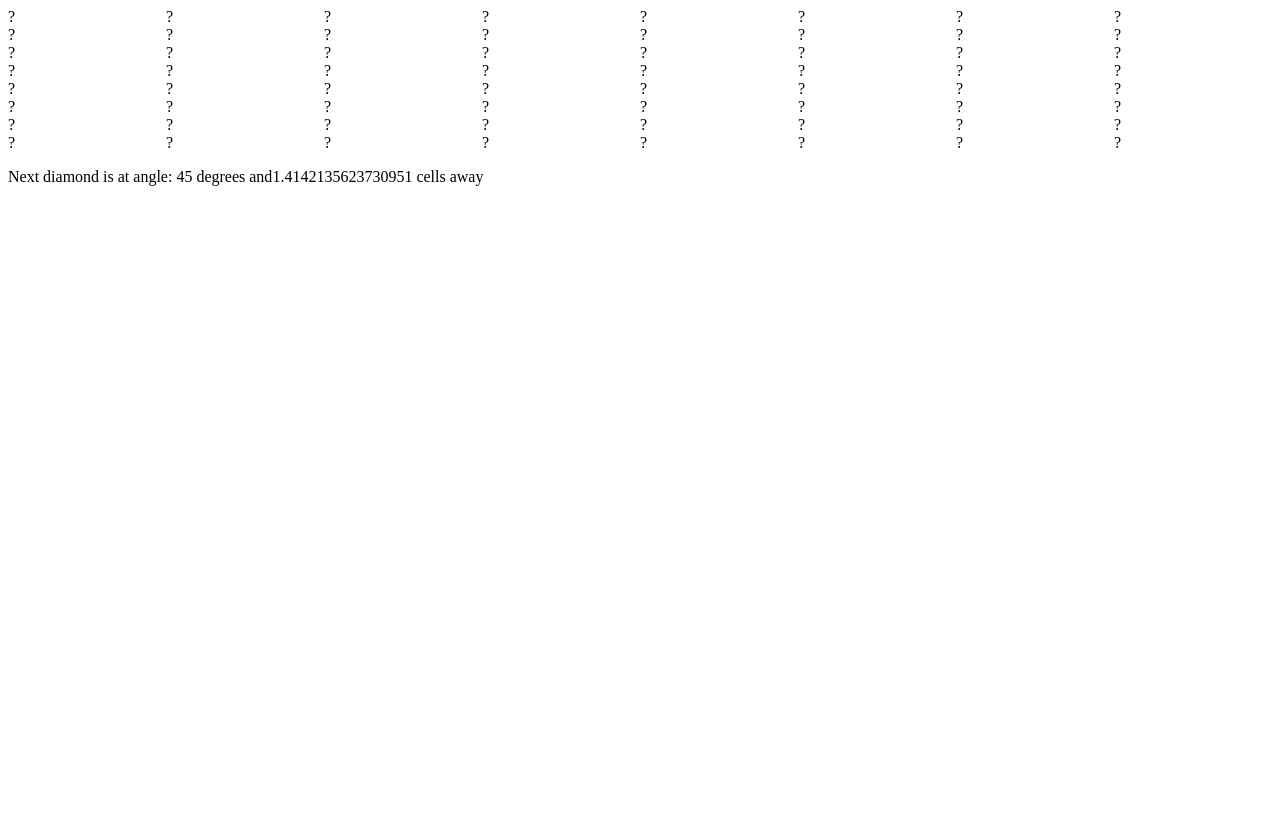
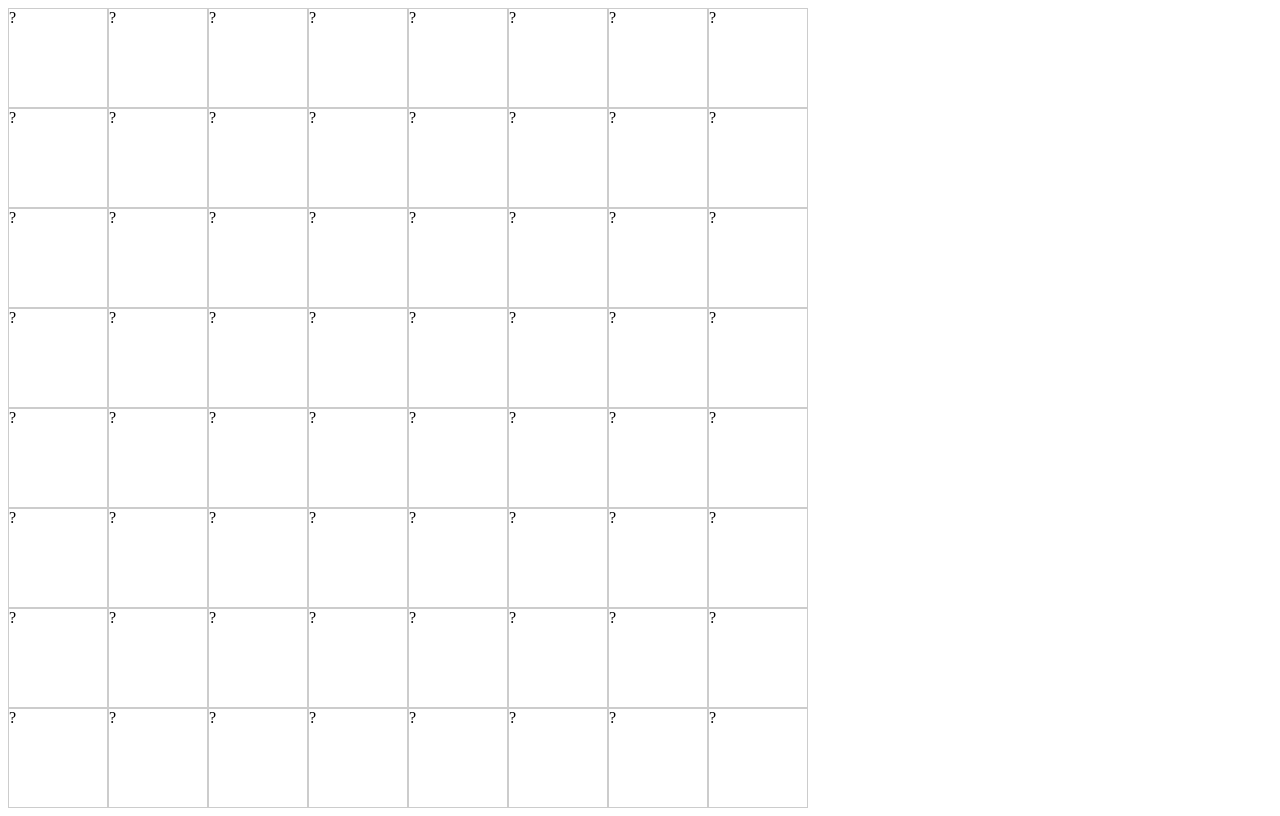
Before and after one commit to mtsandeep/diamond-sweeper, a React app: page / in a window 1280 px wide. Built offline with nearby package versions, Linux system fonts and the light colour scheme; the HTML template or start-up script is replaced by a standard one.

Commit message:
basic styles. dont show arrow when its a diamond, ignore already shown diamonds

```diff
--- /dev/null
+++ b/src/components/Arrow/index.jsx
@@ -0,0 +1,34 @@
+import React from 'react';
+import PropTypes from 'prop-types';
+import './style.scss';
+
+const Arrow = (props) => {
+  const transform = `rotate(${props.angle}deg`;
+  const arrowSvg = `<svg width="18px" height="17px" viewBox="0 0 18 17" version="1.1"
+    xmlns="http://www.w3.org/2000/svg"
+    xmlns:xlink="http://www.w3.org/1999/xlink"
+  >
+    <g id="prev" transform="translate(8.500000, 8.500000) scale(-1, 1) translate(-8.500000, -8.500000)">
+      <polygon class="arrow" points="16.3746667 8.33860465 7.76133333 15.3067621 6.904 14.3175671 14.2906667 8.34246869 6.908 2.42790698 7.76 1.43613596" />
+      <polygon class="arrow-fixed" points="16.3746667 8.33860465 7.76133333 15.3067621 6.904 14.3175671 14.2906667 8.34246869 6.908 2.42790698 7.76 1.43613596" />
+    </g>
+  </svg>`;
+  return (
+    <div
+      className="arrows"
+      style={{ transform }}
+      /* eslint-disable react/no-danger */
+      dangerouslySetInnerHTML={{ __html: arrowSvg }}
+    />
+  );
+};
+
+Arrow.defaultProps = {
+  angle: 0,
+};
+
+Arrow.propTypes = {
+  angle: PropTypes.number,
+};
+
+export default Arrow;
--- /dev/null
+++ b/src/components/Arrow/style.scss
@@ -0,0 +1,32 @@
+$ease: linear;
+
+.arrows {
+  width: 100%;
+  display: inline-block;
+  svg {
+    width: 100%;
+    height: auto;
+    margin: 0;
+    cursor: pointer;
+    overflow: visible;
+    polygon {
+      transition: all 1s $ease;
+      fill: #FF4136;
+    }
+
+    .arrow {
+      animation: arrow-anim 1s $ease infinite;
+    }
+  }
+}
+
+@keyframes arrow-anim {
+	0% {
+		opacity: 1;
+		transform: translateX(0);
+	}
+	100% {
+		transform: translateX(1rem);
+		opacity: 0;
+	}
+}
--- a/src/components/Cell/index.jsx
+++ b/src/components/Cell/index.jsx
@@ -1,5 +1,6 @@
 import React, { Component } from 'react';
 import PropTypes from 'prop-types';
+import './style.scss';
 
 class Cell extends Component {
   handleClick = () => {
@@ -28,9 +29,7 @@ class Cell extends Component {
         { open && diamond &&
           <span>diamond</span>
         }
-        { open && !diamond &&
-          <span>blank</span>
-        }
+        { this.props.children }
       </div>
     );
   }
@@ -38,6 +37,7 @@ class Cell extends Component {
 
 Cell.defaultProps = {
   diamond: false,
+  children: null,
 };
 
 Cell.propTypes = {
@@ -46,6 +46,10 @@ Cell.propTypes = {
   onSelection: PropTypes.func.isRequired,
   onDiamondSelection: PropTypes.func.isRequired,
   open: PropTypes.bool.isRequired,
+  children: PropTypes.oneOfType([
+    PropTypes.arrayOf(PropTypes.node),
+    PropTypes.node,
+  ]),
 };
 
 export default Cell;
--- /dev/null
+++ b/src/components/Cell/style.scss
@@ -0,0 +1,5 @@
+.cell{
+  height: 100px;
+  box-sizing: border-box;
+  border: 1px solid #ccc;
+}
--- a/src/containers/home/components/Board/index.jsx
+++ b/src/containers/home/components/Board/index.jsx
@@ -57,6 +57,7 @@ class Board extends Component {
   handleSelection = (cell) => {
     this.setState({
       selections: [...this.state.selections, cell],
+      currentCell: cell,
     });
   }
 
@@ -74,10 +75,20 @@ class Board extends Component {
               diamond={this.state.diamonds.indexOf(key) > -1}
               onDiamondSelection={this.handleDiamondSelection}
               onSelection={this.handleSelection}
-            />
+            >
+              { this.state.currentCell === key &&
+                this.state.diamondSelections.indexOf(key) === -1 &&
+                <BoardHint
+                  row={row}
+                  diamonds={this.state.diamonds.filter(x =>
+                    this.state.diamondSelections.indexOf(x) === -1)
+                  }
+                  currentCell={this.state.currentCell}
+                />
+              }
+            </Cell>
           ))
         }
-        <BoardHint row={row} diamonds={this.state.diamonds} />
       </section>
     );
   }
--- a/src/containers/home/components/Board/style.scss
+++ b/src/containers/home/components/Board/style.scss
@@ -5,6 +5,7 @@
   display: flex;
   flex-direction: row;
   flex-wrap: wrap;
+  width: 800px;
 }
 .game-results{
   background: rgba(255,255,255,0.8);
--- a/src/containers/home/components/BoardHint/index.jsx
+++ b/src/containers/home/components/BoardHint/index.jsx
@@ -1,14 +1,8 @@
 import React, { Component } from 'react';
 import PropTypes from 'prop-types';
+import Arrow from 'components/Arrow';
 
 class BoardHint extends Component {
-  constructor() {
-    super();
-    this.state = {
-      currentCell: 20,
-    };
-  }
-
   getRowNumber = (cellPosition, row) => Math.ceil(cellPosition / row);
   // we are considering everything starts with 1
 
@@ -22,9 +16,9 @@ class BoardHint extends Component {
   }
 
   getDiamondPositions = () => {
-    const { diamonds, row } = this.props;
-    const currentCellRow = this.getRowNumber(this.state.currentCell, row);
-    const currentCellColumn = this.getColumnNumber(this.state.currentCell, row);
+    const { diamonds, row, currentCell } = this.props;
+    const currentCellRow = this.getRowNumber(currentCell, row);
+    const currentCellColumn = this.getColumnNumber(currentCell, row);
     const diamondPositions = diamonds.map((diamond) => {
       const diamondRow = this.getRowNumber(diamond, row);
       const diamondColumn = this.getColumnNumber(diamond, row);
@@ -69,10 +63,7 @@ class BoardHint extends Component {
   render() {
     const diamondPosition = this.getNearestDiamond();
     return (
-      <p>
-        Next diamond is at angle: {diamondPosition.angle} degrees and
-        {diamondPosition.distance} cells away
-      </p>
+      <Arrow angle={diamondPosition.angle} />
     );
   }
 }
@@ -80,6 +71,7 @@ class BoardHint extends Component {
 BoardHint.propTypes = {
   row: PropTypes.number.isRequired,
   diamonds: PropTypes.arrayOf(PropTypes.number).isRequired,
+  currentCell: PropTypes.number.isRequired,
 };
 
 export default BoardHint;
```
